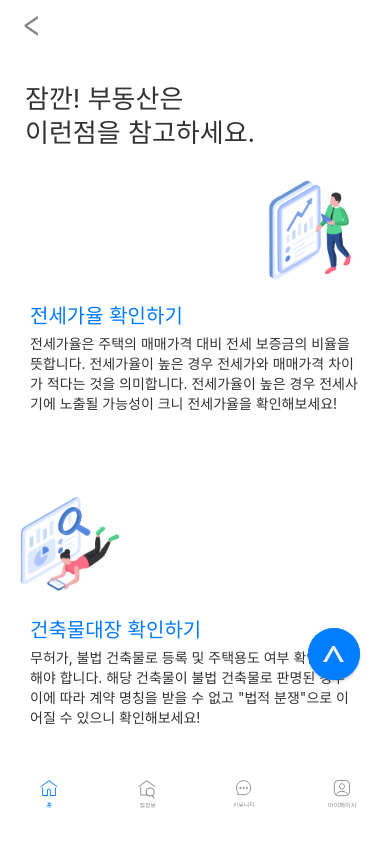
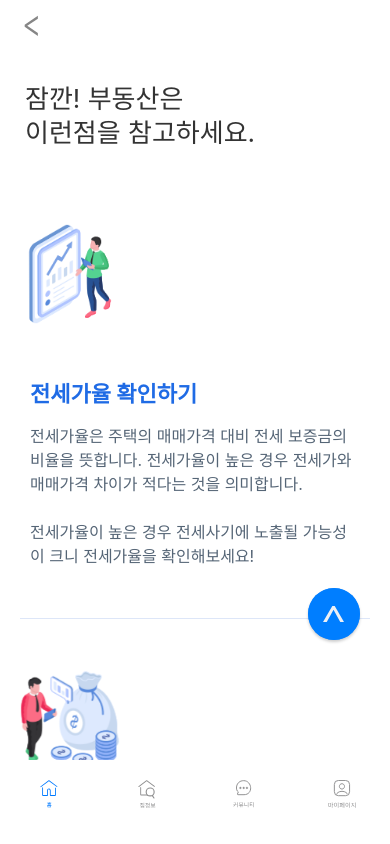
Before and after one commit to 9oormthon-univ/2024_DANPOONG_TEAM_44_FE, a React Native app: screen /RealEstateInfo in a window 390 px wide. Built offline with nearby package versions, Linux system fonts and the light colour scheme.

Commit message:
:lipstick:[style]: 홈 부동산 정보 디자인 수정

```diff
--- a/src/screens/home/RealEstateInfo.jsx
+++ b/src/screens/home/RealEstateInfo.jsx
@@ -37,7 +37,7 @@ const RealEstateInfo = () => {
 
         <Image
           source={require('../../assets/images/home/realestateinfo/RealEstateInfo1.png')} // 전세가율 확인하기 이미지
-          style={styles.icon1}
+          style={styles.icon}
         />
         <View style={styles.infoSection}>
           <View style={styles.textContainer}>
@@ -45,58 +45,71 @@ const RealEstateInfo = () => {
             <Text style={styles.infoText}>
               전세가율은 주택의 매매가격 대비 전세 보증금의 비율을 뜻합니다.
               전세가율이 높은 경우 전세가와 매매가격 차이가 적다는 것을
-              의미합니다. 전세가율이 높은 경우 전세사기에 노출될 가능성이 크니
+              의미합니다.
+              {'\n'}
+              {'\n'}전세가율이 높은 경우 전세사기에 노출될 가능성이 크니
               전세가율을 확인해보세요!
             </Text>
           </View>
         </View>
 
+        <View style={styles.divider} />
+
+        <Image
+          source={require('../../assets/images/home/realestateinfo/RealEstateInfo3.png')} // 등기부등본 확인하기 이미지
+          style={styles.icon}
+        />
+        <View style={styles.infoSection}>
+          <View style={styles.textContainer}>
+            <Text style={styles.infoTitle}>등기부등본 확인하기</Text>
+            <Text style={styles.infoText}>
+              임차주택의 근저당, 과다한 대출 여부를 확인할 필요가 있어요.{'\n'}
+              해당 부동산의 소유권자가 대출금을 갚지 못해서 해당 부동산이 경매로
+              넘어가게 되면 은행의 근저당권이 ‘ 전세금을 우선 변제 ‘ 하는 경우가
+              있기 때문에 임차인은 ‘ 보험금을 잃을 위험 ‘ 이 있습니다.
+              {'\n'}
+              {'\n'}
+              또한 ‘ 전세권 우선 순위’를 확인하여 우선 변제 순위를 ‘선순위
+              근저당권’ + ‘채권’ ‘주택 매매 가격’ 이라면 주택이 팔려도 근저당 및
+              채권을 돌려줄 수 없으니 주의해야해요!{' '}
+            </Text>
+          </View>
+        </View>
+
+        <View style={styles.divider} />
+
         <Image
           source={require('../../assets/images/home/realestateinfo/RealEstateInfo2.png')} // 건축물대장 확인하기 이미지
-          style={styles.icon2}
+          style={styles.icon}
         />
         <View style={styles.infoSection}>
           <View style={styles.textContainer}>
             <Text style={styles.infoTitle}>건축물대장 확인하기</Text>
             <Text style={styles.infoText}>
-              무허가, 불법 건축물로 등록 및 주택용도 여부 확인을 꼭 해야 합니다.
-              해당 건축물이 불법 건축물로 판명된 경우 이에 따라 계약 명칭을 받을
-              수 없고 &quot;법적 분쟁&quot;으로 이어질 수 있으니 확인해보세요!
+              무허가, 불법 건축물로 등록 및 주택용도 여부 확인을 할 필요가
+              있어요.{'\n'}
+              해당 건축물이 불법 건축물로 판명된 경우 향후 ‘철거 명령’ 을 받을
+              수 있고 ‘법적 분쟁’ 으로 이어질 수 있으니 확인해보세요!
             </Text>
           </View>
         </View>
 
-        <Image
-          source={require('../../assets/images/home/realestateinfo/RealEstateInfo3.png')} // 등기부등본 확인하기 이미지
-          style={styles.icon1}
-        />
-        <View style={styles.infoSection}>
-          <View style={styles.textContainer}>
-            <Text style={styles.infoTitle}>등기부등본 확인하기</Text>
-            <Text style={styles.infoText}>
-              임차주택의 근저당, 과다한 대출 여부를 확인할 필요가 있어요. 해당
-              부동산의 소유권자가 대출금을 갚지 못해서 해당 부동산이 경매로
-              넘어가게 되면 은행의 근저당권이 ‘ 전세금을 우선 변제 ‘ 하는 경우가
-              있기 때문에 임차인은 ‘ 보험금을 잃을 위험 ‘ 이 있습니다. 또한 ‘
-              전세권 우선 순위’를 확인하여 우선 변제 순위를 확인해봐야해요. 만약
-              ‘선순위 근저당권’ + ‘채권’ &gt; ‘주택 매매 가격’ 이라면 주택이
-              팔려도 근저당 및 채권을 돌려줄 수 없으니 주의해야해요!{' '}
-            </Text>
-          </View>
-        </View>
+        <View style={styles.divider} />
 
         <Image
           source={require('../../assets/images/home/realestateinfo/RealEstateInfo4.png')} // 공인중개사 확인하기 이미지
-          style={styles.icon2}
+          style={styles.icon}
         />
         <View style={styles.infoSection}>
           <View style={styles.textContainer}>
             <Text style={styles.infoTitle}>공인중개사 및 집주인 확인하기</Text>
             <Text style={styles.infoText}>
               최근 전세사기 피해 중 공인중개사와 피의자의 공모로 발생한 경우가
-              다수 발생하고 있습니다. 개업한 공인중개사가 자격 등록 후 정상영업
-              중인지 확인 하며 계약 당사자가 등기부등본 ,건축물대장 상 소유자와
-              동일한지 신분 확인을 해보세요!{' '}
+              다수 발생하고 있습니다.{'\n'}
+              {'\n'}
+              개업한 공인중개사가 자격 등록 후 정상영업 중인지 확인 하며 계약
+              당사자가 등기부등본 ,건축물대장 상 소유자와 동일한지 신분 확인을
+              해보세요!
             </Text>
           </View>
         </View>
@@ -130,48 +143,49 @@ const styles = StyleSheet.create({
   },
   title: {
     fontSize: 26,
-    marginBottom: 20,
+    marginBottom: 64,
     marginTop: 20,
     marginLeft: 5,
-    color: '#333',
+    color: '#000000',
+    opacity: 0.8,
     textAlign: 'left',
     alignSelf: 'flex-start',
     lineHeight: 34,
   },
+  divider: {
+    height: 1,
+    backgroundColor: '#DDE6F8',
+    width: '100%',
+    marginVertical: 40,
+  },
   infoSection: {
     flexDirection: 'row',
-    marginBottom: 60,
     padding: 10,
     borderRadius: 10,
     alignItems: 'center',
   },
-  icon1: {
-    width: 100,
-    height: 100,
-    marginRight: 10,
-    alignSelf: 'flex-end',
-    marginTop: 10,
-  },
-  icon2: {
+  icon: {
     width: 100,
     height: 100,
     marginRight: 10,
     marginTop: 10,
+    marginBottom: 32,
     alignSelf: 'flex-start',
   },
   textContainer: {
     flex: 1,
   },
   infoTitle: {
-    fontSize: 20,
-    color: '#007AFF',
-    marginBottom: 5,
+    fontSize: 22,
+    fontWeight: 'bold',
+    color: '#1F6BE5',
+    marginBottom: 16,
     marginTop: 10,
   },
   infoText: {
-    fontSize: 14,
-    color: '#333',
-    lineHeight: 20,
+    fontSize: 16,
+    color: '#556576',
+    lineHeight: 24,
   },
   button: {
     backgroundColor: '#007AFF',
@@ -179,6 +193,7 @@ const styles = StyleSheet.create({
     alignItems: 'center',
     justifyContent: 'center',
     borderRadius: 30,
+    marginTop: 62,
     marginBottom: 20,
   },
   buttonText: {
@@ -188,7 +203,7 @@ const styles = StyleSheet.create({
   },
   scrollTopButton: {
     position: 'absolute',
-    bottom: 80,
+    bottom: 120,
     right: 30,
     width: 52,
     height: 52,
```
